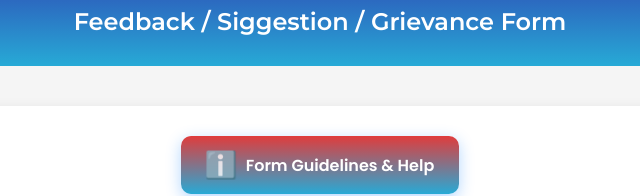
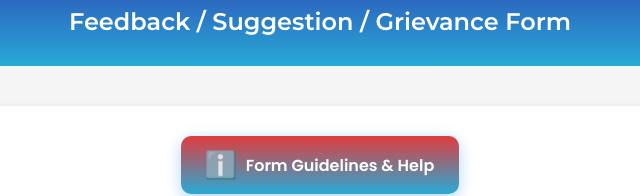
Before and after one commit to paulmark-05/WB_Sainik_Board_Feedback_Form, a website: page public/index.html in a window 1280 px wide. Shown: the part 183-379 px from the top of the page, 320-960 px from the left. Drawn offline with Linux system fonts and the light colour scheme.

Commit message:
Update index.html

```diff
--- a/public/index.html
+++ b/public/index.html
@@ -10,7 +10,7 @@
 <body>
     <div class="header">
         <img src="logo.jpg" alt="West Bengal Sainik Board Logo" class="logo">
-        <h1 class="title">Feedback / Siggestion / Grievance Form</h1>
+        <h1 class="title">Feedback / Suggestion / Grievance Form</h1>
     </div>
 
     <div class="form-container">
```
